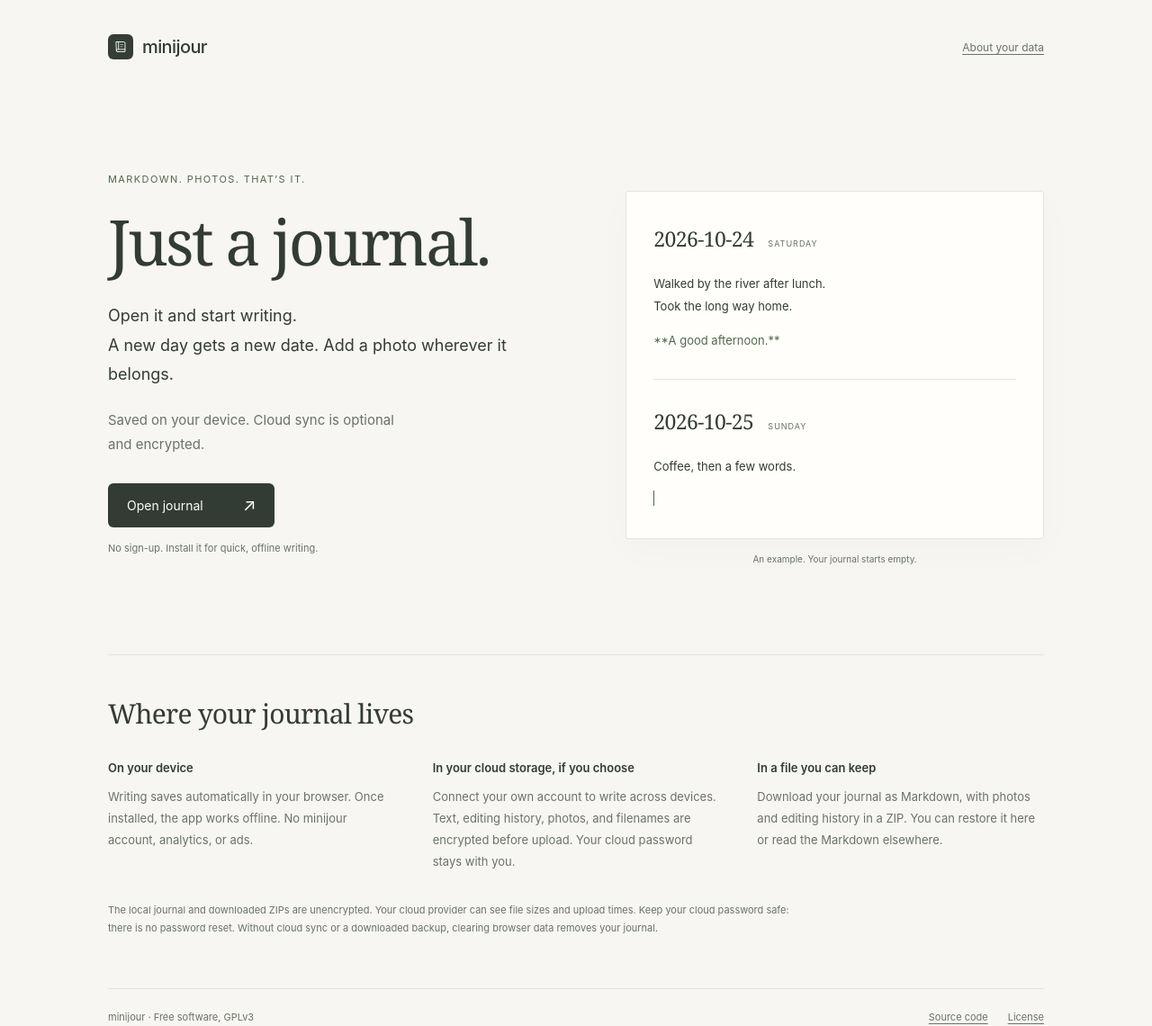
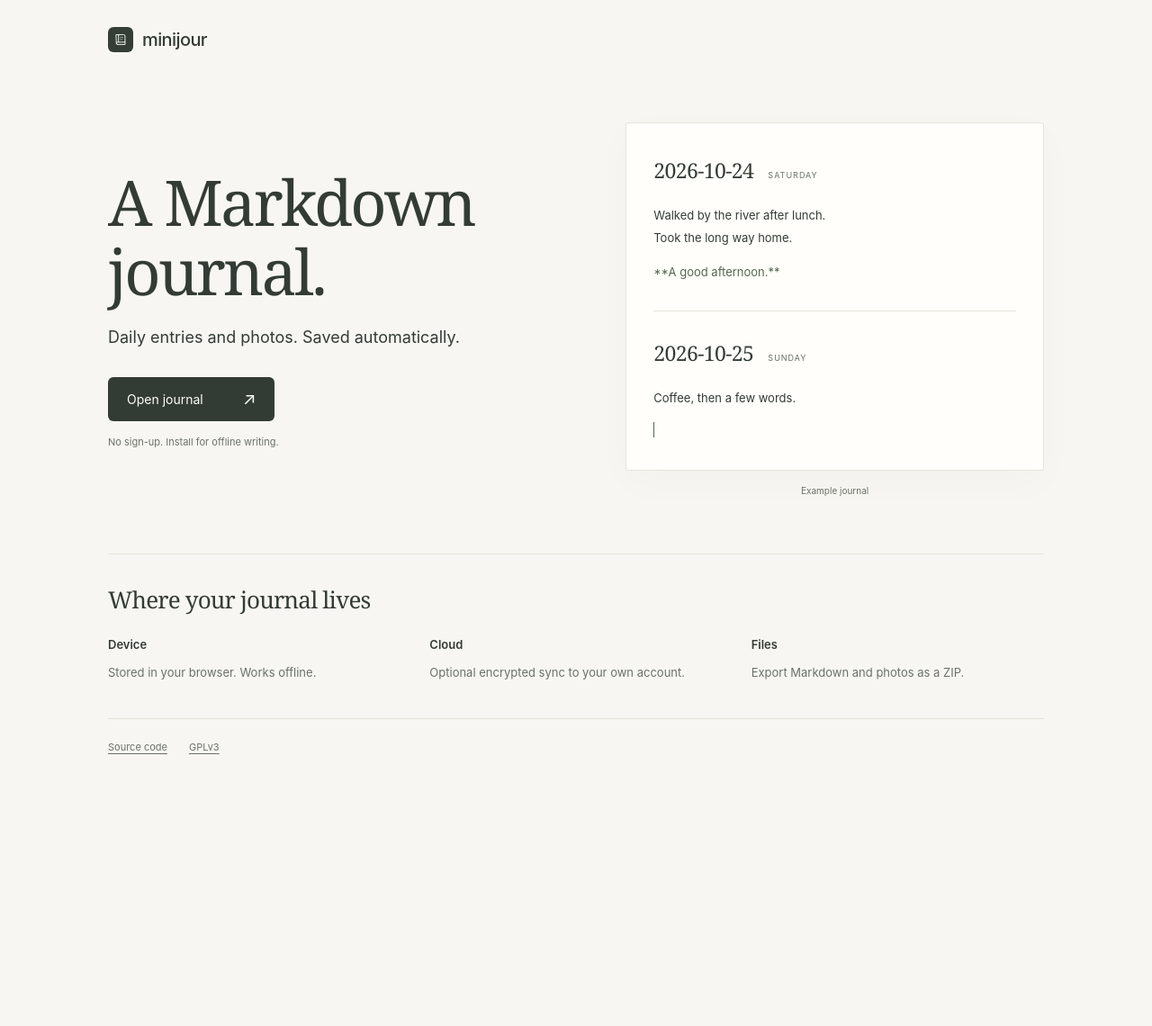
Before and after one commit to folinimarc/minijour, a website built with Vite: page index.html in a window 1280 px wide. Shown: the whole page at 90% size. After the commit the page ends 869 px from the top, so only its background shows below. Built offline with nearby package versions, Linux system fonts and the light colour scheme.

Commit message:
Simplify landing page copy and remove decorative taglines

```diff
--- a/index.html
+++ b/index.html
@@ -4,24 +4,21 @@
     <meta charset="UTF-8" />
     <meta name="viewport" content="width=device-width, initial-scale=1, viewport-fit=cover, interactive-widget=resizes-content" />
     <meta name="theme-color" content="#f7f6f2" />
-    <meta name="description" content="A simple Markdown journal with photos. Saved on your device, with optional encrypted cloud sync. No sign-up." />
+    <meta name="description" content="A Markdown journal with photos, offline writing, and optional encrypted cloud sync." />
     <link rel="icon" type="image/svg+xml" href="/icon.svg" />
-    <title>minijour · Just a journal</title>
+    <title>minijour · Markdown journal</title>
   </head>
   <body>
     <header class="landing-header">
       <a class="brand" href="./" aria-label="minijour home"><img src="/icon.svg" width="28" height="28" alt="" />minijour</a>
-      <a href="#your-data">About your data</a>
     </header>
     <main class="landing-main">
       <section class="intro" aria-labelledby="intro-title">
         <div class="intro-copy">
-          <p class="eyebrow">Markdown. Photos. That’s it.</p>
-          <h1 id="intro-title">Just a journal.</h1>
-          <p class="lead">Open it and start writing.<br />A new day gets a new date. Add a photo wherever it belongs.</p>
-          <p class="storage-summary">Saved on your device. Cloud sync is optional and encrypted.</p>
+          <h1 id="intro-title">A Markdown journal.</h1>
+          <p class="lead">Daily entries and photos. Saved automatically.</p>
           <a class="open-journal" href="./journal/">Open journal <span aria-hidden="true">↗</span></a>
-          <p class="small-print">No sign-up. Install it for quick, offline writing.</p>
+          <p class="small-print">No sign-up. Install for offline writing.</p>
         </div>
         <figure class="sample" aria-labelledby="sample-caption">
           <div class="sample-entry">
@@ -33,20 +30,19 @@
             <p>Coffee, then a few words.</p>
             <span class="sample-cursor" aria-hidden="true"></span>
           </div>
-          <figcaption id="sample-caption">An example. Your journal starts empty.</figcaption>
+          <figcaption id="sample-caption">Example journal</figcaption>
         </figure>
       </section>
       <section id="your-data" class="data-section" aria-labelledby="data-title">
         <h2 id="data-title">Where your journal lives</h2>
         <dl>
-          <div><dt>On your device</dt><dd>Writing saves automatically in your browser. Once installed, the app works offline. No minijour account, analytics, or ads.</dd></div>
-          <div><dt>In your cloud storage, if you choose</dt><dd>Connect your own account to write across devices. Text, editing history, photos, and filenames are encrypted before upload. Your cloud password stays with you.</dd></div>
-          <div><dt>In a file you can keep</dt><dd>Download your journal as Markdown, with photos and editing history in a ZIP. You can restore it here or read the Markdown elsewhere.</dd></div>
+          <div><dt>Device</dt><dd>Stored in your browser. Works offline.</dd></div>
+          <div><dt>Cloud</dt><dd>Optional encrypted sync to your own account.</dd></div>
+          <div><dt>Files</dt><dd>Export Markdown and photos as a ZIP.</dd></div>
         </dl>
-        <p class="privacy-note">The local journal and downloaded ZIPs are unencrypted. Your cloud provider can see file sizes and upload times. Keep your cloud password safe: there is no password reset. Without cloud sync or a downloaded backup, clearing browser data removes your journal.</p>
       </section>
     </main>
-    <footer class="landing-footer"><span>minijour · Free software, GPLv3</span><div><a id="source-link" href="https://github.com/folinimarc/minijour">Source code</a><a href="./LICENSE.txt">License</a></div></footer>
+    <footer class="landing-footer"><a id="source-link" href="https://github.com/folinimarc/minijour">Source code</a><a href="./LICENSE.txt">GPLv3</a></footer>
     <script type="module" src="/src/landing.ts"></script>
   </body>
 </html>
--- a/src/landing.css
+++ b/src/landing.css
@@ -1,20 +1,17 @@
 @import './base.css';
 
 .landing-header, .landing-main, .landing-footer { width: min(1040px, calc(100% - 80px)); margin: auto; }
-.landing-header { height: 104px; display: flex; justify-content: space-between; align-items: center; }
+.landing-header { height: 88px; display: flex; align-items: center; }
 .brand { display: inline-flex; align-items: center; gap: 10px; color: var(--ink); font-size: 20px; font-weight: 550; letter-spacing: -.6px; text-decoration: none; }
-.landing-header > a:last-child { font-size: 12px; color: var(--muted); }
-.intro { display: grid; grid-template-columns: 1.1fr 1fr; gap: 64px; align-items: center; padding: 80px 0 100px; }
-.eyebrow { color: var(--accent); font-size: 11px; letter-spacing: 1.4px; margin: 0 0 24px; text-transform: uppercase; }
+.intro { display: grid; grid-template-columns: 1.1fr 1fr; gap: 64px; align-items: center; padding: 48px 0 64px; }
 h1, h2 { font-family: Georgia, 'Times New Roman', serif; font-weight: 400; }
-h1 { font-size: clamp(44px, 5.5vw, 70px); line-height: 1.1; letter-spacing: -2.7px; margin: 0 0 28px; }
-.lead { font-size: 18px; line-height: 1.8; margin: 0 0 20px; }
-.storage-summary { color: var(--muted); font-size: 15px; line-height: 1.8; max-width: 340px; margin-bottom: 30px; }
+h1 { font-size: clamp(44px, 5.5vw, 70px); line-height: 1.1; letter-spacing: -2.7px; margin: 0 0 20px; }
+.lead { font-size: 18px; line-height: 1.7; margin: 0 0 28px; }
 .open-journal { display: inline-flex; align-items: center; gap: 44px; padding: 15px 21px; border-radius: 6px; background: var(--ink); color: var(--surface); font-size: 14px; text-decoration: none; }
 .open-journal:hover { background: var(--accent); }
 .open-journal span { font-size: 19px; line-height: 1; }
 .small-print { color: var(--muted); font-size: 11px; line-height: 1.7; margin: 14px 0 0; }
-.sample { margin: 28px 0 0; }
+.sample { margin: 0; }
 .sample-entry { min-height: 374px; padding: 36px 30px; background: var(--surface); border: 1px solid var(--line); border-radius: 3px; box-shadow: 0 12px 45px #333c3406; }
 .sample-date { display: flex; align-items: baseline; gap: 16px; }
 .sample-date time { font-family: Georgia, serif; font-size: 23px; letter-spacing: -.6px; }
@@ -24,28 +21,24 @@ h1 { font-size: clamp(44px, 5.5vw, 70px); line-height: 1.1; letter-spacing: -2.7
 .sample-rule { border-top: 1px solid var(--line); margin: 30px 0; }
 .sample-cursor { display: block; width: 1px; height: 17px; background: var(--accent); }
 figcaption { color: var(--muted); font-size: 10px; text-align: center; margin-top: 16px; }
-.data-section { border-top: 1px solid var(--line); padding: 44px 0 56px; scroll-margin-top: 24px; }
-h2 { font-size: 30px; letter-spacing: -.8px; margin: 0 0 32px; }
-dl { display: grid; grid-template-columns: repeat(3, 1fr); gap: 42px; margin: 0; }
+.data-section { border-top: 1px solid var(--line); padding: 32px 0 40px; scroll-margin-top: 24px; }
+h2 { font-size: 26px; letter-spacing: -.8px; margin: 0 0 24px; }
+dl { display: grid; grid-template-columns: repeat(3, 1fr); gap: 32px; margin: 0; }
 dt { font-size: 13px; font-weight: 600; margin-bottom: 12px; }
-dd { color: var(--muted); font-size: 13px; line-height: 1.85; margin: 0; }
-.privacy-note { color: var(--muted); font-size: 11px; line-height: 1.85; margin: 32px 0 0; max-width: 780px; }
-.landing-footer { display: flex; justify-content: space-between; gap: 24px; padding: 24px 0 32px; border-top: 1px solid var(--line); color: var(--muted); font-size: 11px; }
-.landing-footer div { display: flex; gap: 22px; }
+dd { color: var(--muted); font-size: 13px; line-height: 1.7; margin: 0; }
+.landing-footer { display: flex; gap: 24px; padding: 24px 0 32px; border-top: 1px solid var(--line); color: var(--muted); font-size: 11px; }
 .landing-footer a { color: inherit; }
 @media (max-width: 760px) {
   .landing-header, .landing-main, .landing-footer { width: calc(100% - 48px); }
   .landing-header { height: 80px; }
-  .intro { grid-template-columns: 1fr; gap: 32px; padding: 44px 0 48px; }
+  .intro { grid-template-columns: 1fr; gap: 32px; padding: 32px 0 40px; }
   h1 { font-size: 52px; letter-spacing: -2px; }
   .lead { font-size: 17px; }
-  .storage-summary { max-width: 320px; }
   .sample { margin: 0; max-width: 440px; width: 100%; }
   .sample-entry { min-height: 340px; padding: 28px 24px; }
   .data-section { padding: 32px 0; }
-  h2 { font-size: 27px; }
-  dl { grid-template-columns: 1fr; gap: 24px; }
+  h2 { font-size: 25px; }
+  dl { grid-template-columns: 1fr; gap: 18px; }
   dt { margin-bottom: 7px; }
-  .privacy-note { margin-top: 24px; }
   .landing-footer { flex-wrap: wrap; gap: 16px; }
 }
--- a/src/style.css
+++ b/src/style.css
@@ -61,7 +61,6 @@ input[type=date] { border: 1px solid var(--line); border-radius: 6px; padding: 1
 .text-button { background: transparent; color: var(--muted); }
 .primary-button:hover { opacity: .85; }
 .secondary-button:hover, .text-button:hover { background: var(--paper); }
-.dialog-footer { margin-top: 30px; padding-top: 20px; border-top: 1px solid var(--line); display: flex; justify-content: space-between; color: var(--muted); font-size: 10px; letter-spacing: .2px; }
 .app-version { color: var(--muted); font-size: 11px; font-weight: 400; }
 @media (max-width: 600px) {
   :root { --header-height: 74px; }
--- a/src/ui/shell.ts
+++ b/src/ui/shell.ts
@@ -105,7 +105,6 @@ export function mountShell() {
         <p class="help">© 2026 folinimarc and contributors. Free software under <a href="${new URL('LICENSE.txt', appRoot).href}" target="_blank" rel="noopener noreferrer">GPL v3.0</a>, without warranty. You may redistribute it under that license.</p>
         <p class="help"><a href="${__SOURCE_URL__}" target="_blank" rel="noopener noreferrer">Source for this build</a> · <a href="${new URL('THIRD_PARTY_NOTICES.txt', appRoot).href}" target="_blank" rel="noopener noreferrer">Dependency notices</a></p>
       </section>
-      <div class="dialog-footer">minijour <span>A place for the everyday.</span></div>
     </dialog>`;
   const get = <T extends HTMLElement>(id: string) => document.getElementById(id) as T;
   return {
```
Also changed, not shown: tests/browser/dates.spec.ts (+2 -1 lines), tests/browser/landing.spec.ts (+8 -6 lines), CHANGELOG.md.
